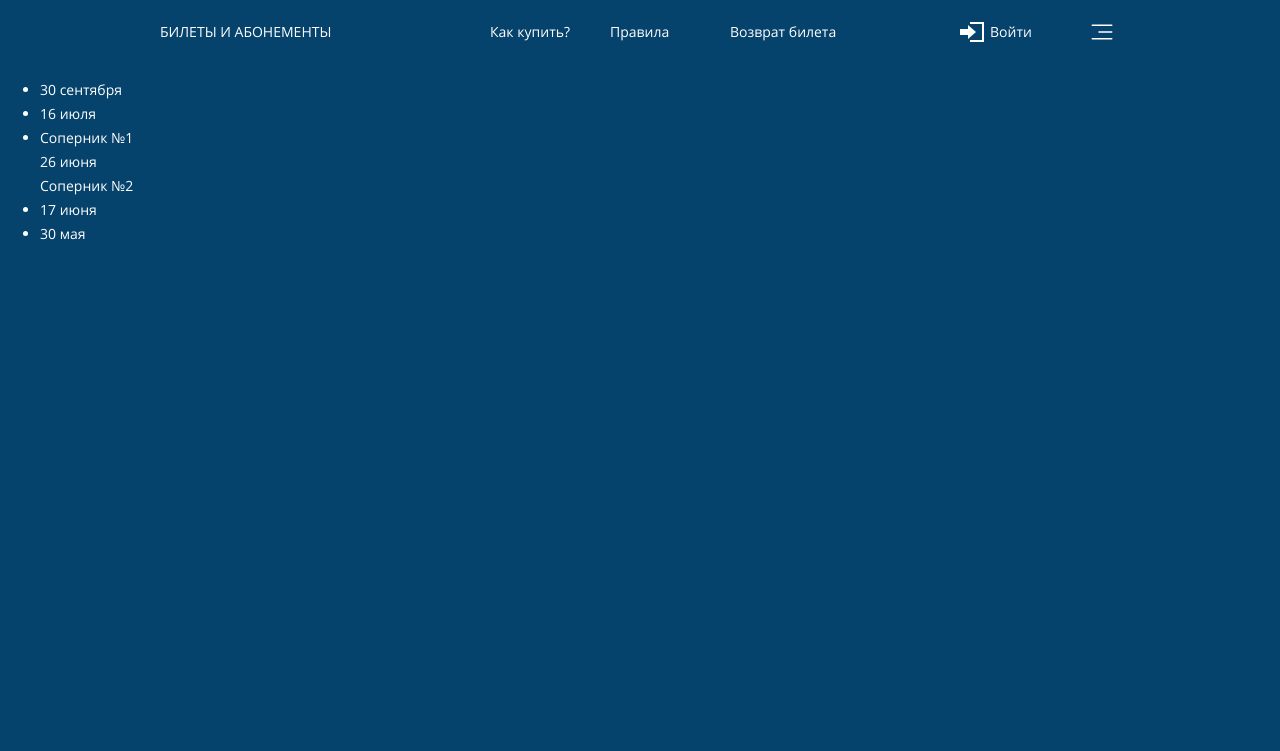
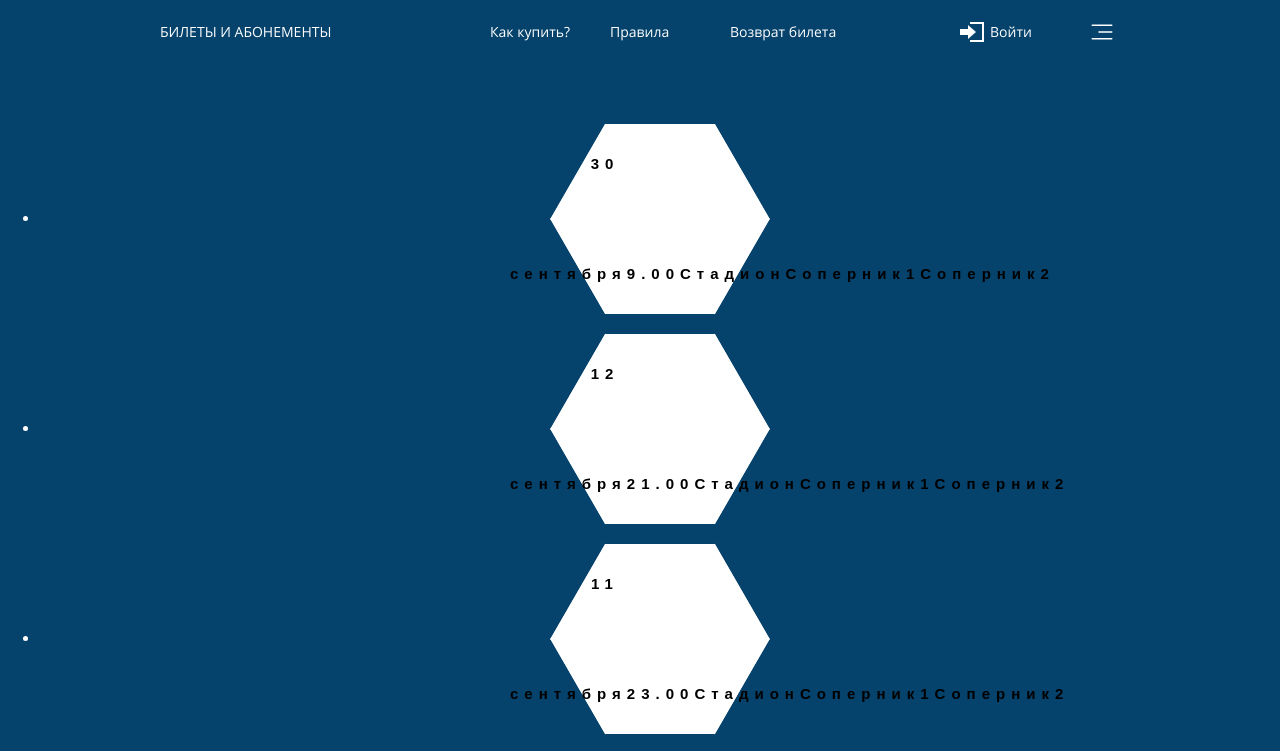
Before and after one commit to mikhailkaryamin/test-infomatika, a React app: page / in a window 1280 px wide. Shown: the top 751 px of the page. Built offline with nearby package versions, Linux system fonts and the light colour scheme.

Commit message:
feat(hexagon): create component and style. WIP

```diff
--- /dev/null
+++ b/src/components/hexagon.jsx
@@ -0,0 +1,20 @@
+import React from 'react';
+
+function Hexagon({match}) {
+  return (
+    <div className="hexagon">
+
+      <div className="information">
+        {match.date}
+        {match.time}
+        {match.place}
+        {match.rivalFirst}
+        {match.rivalSecond}
+      </div>
+      <div className="face1" />
+      <div className="face2" />
+    </div>
+  );
+}
+
+export default Hexagon;
--- a/src/components/main.jsx
+++ b/src/components/main.jsx
@@ -1,30 +1,55 @@
 import React from 'react';
+
+import Hexagon from './hexagon';
+
+const MATCHES_LIST = [
+  {
+    date: '30 сентября',
+    time: '9.00',
+    place: 'Стадион',
+    rivalFirst: 'Соперник1',
+    rivalSecond: 'Соперник2',
+  }, {
+    date: '12 сентября',
+    time: '21.00',
+    place: 'Стадион',
+    rivalFirst: 'Соперник1',
+    rivalSecond: 'Соперник2',
+  }, {
+    date: '11 сентября',
+    time: '23.00',
+    place: 'Стадион',
+    rivalFirst: 'Соперник1',
+    rivalSecond: 'Соперник2',
+  }, {
+    date: '17 сентября',
+    time: '21.00',
+    place: 'Стадион',
+    rivalFirst: 'Соперник1',
+    rivalSecond: 'Соперник2',
+  }, {
+    date: '8 сентября',
+    time: '16.00',
+    place: 'Стадион',
+    rivalFirst: 'Соперник1',
+    rivalSecond: 'Соперник2',
+  }];
+
+function getMarkupEventsList() {
+  return (
+    MATCHES_LIST.map((match) => (
+      <li key={`${match.place}${match.date}`} className="events__item">
+        <Hexagon match={match} />
+      </li>
+    ))
+  );
+}
 
 function Main() {
   return (
     <main className="page-main">
       <ul className="events">
-        <li className="events__item">
-          30 сентября
-        </li>
-        <li className="events__item">
-          16 июля
-        </li>
-        <li className="events__item events__item--focus">
-          <div className="rival-1">
-            Соперник №1
-          </div>
-          26 июня
-          <div className="rival-2">
-            Соперник №2
-          </div>
-        </li>
-        <li className="events__item">
-          17 июня
-        </li>
-        <li className="events__item">
-          30 мая
-        </li>
+        {getMarkupEventsList()}
       </ul>
     </main>
   );
--- a/src/styles/app.scss
+++ b/src/styles/app.scss
@@ -5,3 +5,4 @@
 @import "user-navigation.scss";
 @import "logo.scss";
 @import "header-link.scss";
+@import "hexagon.scss";
--- a/src/styles/header-link.scss
+++ b/src/styles/header-link.scss
@@ -2,11 +2,11 @@
 
   &:hover {
     color: red;
-    transition: .5s;
+    transition: color 500ms ease, text-shadow 500ms ease;
   }
 }
 
 .header-link:hover > .header-link__icon {
   fill: red;
-  transition: .5s;
+  transition: color 500ms ease, text-shadow 500ms ease;
 }
--- /dev/null
+++ b/src/styles/hexagon.scss
@@ -0,0 +1,62 @@
+.hexagon {
+  position: relative;
+  margin: 100px auto;
+  transform: rotate(90deg);
+  width: 190px;
+  height: 110px;
+  background-position: center center;
+  background-color: #ffffff;
+  z-index: 1;
+  /* Text styling */
+  line-height: 110px;
+  text-align: center;
+  font-family: sans-serif;
+  font-size: 15px;
+  font-weight: bold;
+  letter-spacing: 6px;
+  color: #000000;
+  cursor: pointer;
+  transition: color 500ms ease, text-shadow 500ms ease;
+}
+.hexagon:hover {
+  color: #ff0000;
+  text-shadow: 0 0 10px white;
+}
+
+.hexagon .face1,
+.hexagon .face2 {
+  position: absolute;
+  top: 0;
+  left: 0;
+  width: 100%;
+  height: 100%;
+  overflow: hidden;
+  background: inherit;
+  z-index: -1;
+  /* Keeps borders smooth in webkit */
+  backface-visibility: hidden;
+}
+.hexagon .face1:before,
+.hexagon .face2:before {
+  content: '';
+  position: absolute;
+  width: 220px;
+  height: 220px;
+  background: inherit;
+}
+
+.hexagon .face1 { transform: rotate(60deg); }
+.hexagon .face1:before {
+  left: 0;
+  transform-origin: left top;
+  transform: rotate(-60deg) translate(-110px, 0);
+}
+
+.hexagon .face2 { transform: rotate(-60deg); }
+.hexagon .face2:before {
+  right: 0;
+  transform-origin: right top;
+  transform: rotate(60deg) translate(110px, 0);
+}
+
+.hexagon .information { transform: rotate(-90deg); }
```
